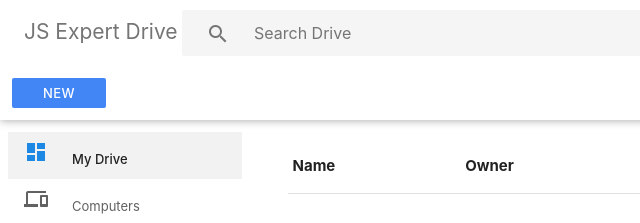
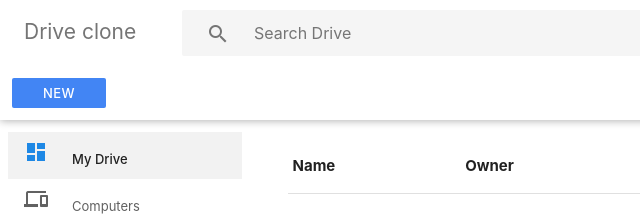
Before and after one commit to RodSilvaSoul/node-upload-implementation, a website with bundled scripts: page frontend/public/index.html in a window 1280 px wide. Shown: the top 223 px of the page, 0-640 px from the left. Built offline with nearby package versions, Linux system fonts and the light colour scheme; files whose address does not match are found by name.

Commit message:
chore: changed the index.html title

```diff
--- a/frontend/public/index.html
+++ b/frontend/public/index.html
@@ -5,7 +5,7 @@
   <meta charset="UTF-8">
   <meta http-equiv="X-UA-Compatible" content="IE=edge">
   <meta name="viewport" content="width=device-width, initial-scale=1.0">
-  <title>JS Expert Drive | Semana JS Expert</title>
+  <title>goggle drive clone</title>
   <link rel="stylesheet" href="https://cdnjs.cloudflare.com/ajax/libs/materialize/1.0.0/css/materialize.min.css">
   <link rel="stylesheet" href="https://fonts.googleapis.com/icon?family=Material+Icons">
   <meta name="viewport" content="width=device-width, initial-scale=1.0" />
@@ -18,7 +18,7 @@
     <nav class="nav-extended white">
       <div class="nav-wrapper white">
         <ul>
-          <li><a href="#!" class="title grey-text text-darken-1">JS Expert Drive</a></li>
+          <li><a href="#!" class="title grey-text text-darken-1">Drive clone</a></li>
         </ul>
         <div class="search-wrapper">
           <i class="material-icons">search</i>
```
